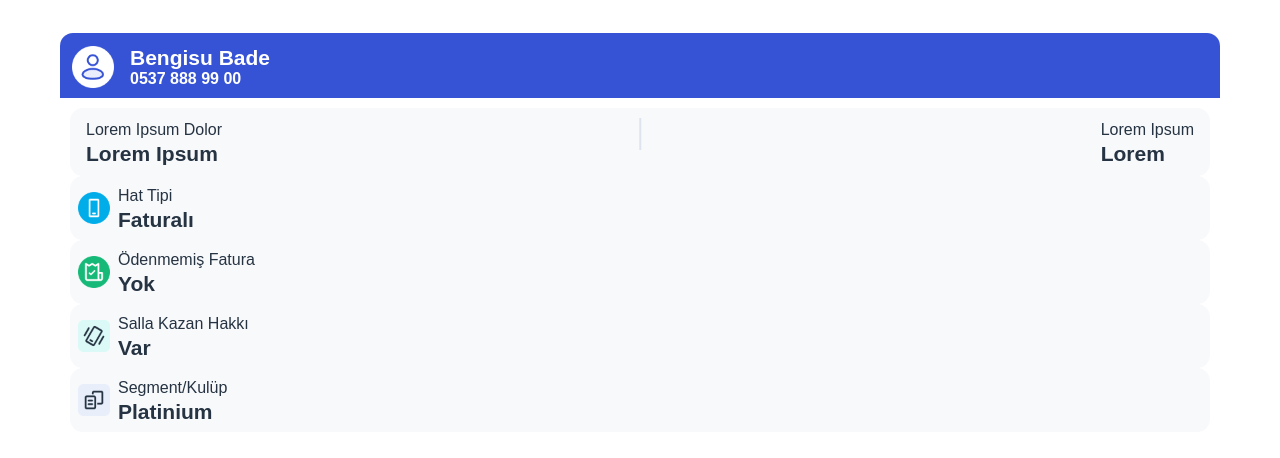
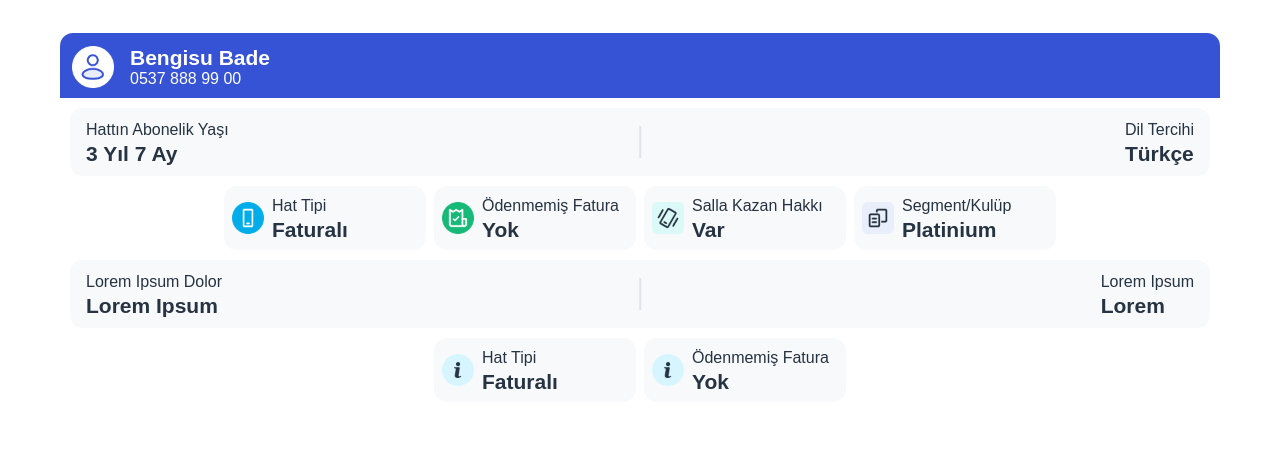
Before and after one commit to serhatbek/celly-chatbot-sdk, a React (Vite) app: page / in a window 1280 px wide. Shown: the part 6281-6739 px from the top of the page. Built offline with nearby package versions, Linux system fonts and the light colour scheme; a web font is replaced by a local one.

Commit message:
user profile stillendirme

```diff
--- a/src/components/UserProfile/InfoBox/InfoBox.scss
+++ b/src/components/UserProfile/InfoBox/InfoBox.scss
@@ -4,6 +4,7 @@
   display: flex;
   align-items: center;
   border-radius: 13px;
+  min-width: 202px;
 
   > figure {
     width: 32px;
--- a/src/components/UserProfile/InfoBoxWide/InfoBoxWide.scss
+++ b/src/components/UserProfile/InfoBoxWide/InfoBoxWide.scss
@@ -21,11 +21,12 @@
 
   &::after {
     content: '';
-    position: absolute;
     width: 1.5px;
     height: 32px;
     background-color: #dee3ed;
+    position: absolute;
+    top: 50%;
     left: 50%;
-    transform: translate(-50%, 0);
+    transform: translate(-50%, -50%);
   }
 }
--- a/src/components/UserProfile/UserProfile.jsx
+++ b/src/components/UserProfile/UserProfile.jsx
@@ -1,7 +1,12 @@
 import InfoBox from './InfoBox/InfoBox';
 import InfoBoxWide from './InfoBoxWide/InfoBoxWide';
 import './UserProfile.scss';
-import { infoBoxItems, wideBoxItems } from './data';
+import {
+  infoBoxItems,
+  infoBoxItems2,
+  wideBoxItems,
+  wideBoxItems2,
+} from './data';
 
 const UserProfile = ({ userIcon, userName, userPhone }) => {
   return (
@@ -23,8 +28,27 @@ const UserProfile = ({ userIcon, userName, userPhone }) => {
           titleTwo={wideBoxItems.titleTwo}
           textTwo={wideBoxItems.textTwo}
         />
-        <div>
+
+        <div className='box'>
           {infoBoxItems.map((item, index) => (
+            <InfoBox
+              key={index}
+              infoIcon={item.icon}
+              infoTitle={item.title}
+              infoText={item.text}
+            />
+          ))}
+        </div>
+
+        <InfoBoxWide
+          titleOne={wideBoxItems2.titleOne}
+          textOne={wideBoxItems2.textOne}
+          titleTwo={wideBoxItems2.titleTwo}
+          textTwo={wideBoxItems2.textTwo}
+        />
+
+        <div className='box'>
+          {infoBoxItems2.map((item, index) => (
             <InfoBox
               key={index}
               infoIcon={item.icon}
--- a/src/components/UserProfile/UserProfile.scss
+++ b/src/components/UserProfile/UserProfile.scss
@@ -27,7 +27,7 @@
       }
 
       span {
-        font-weight: 600;
+        font-weight: 400;
       }
     }
   }
@@ -35,5 +35,16 @@
   &__body {
     padding: 10px;
     background-color: #fff;
+
+    .box {
+      display: flex;
+      flex-wrap: wrap;
+      gap: 8px;
+      justify-content: center;
+    }
+
+    > div:not(:last-child) {
+      margin-bottom: 10px;
+    }
   }
 }
--- a/src/components/UserProfile/data.js
+++ b/src/components/UserProfile/data.js
@@ -5,10 +5,10 @@ export const userInfoItems = {
 };
 
 export const wideBoxItems = {
-  titleOne: 'Lorem Ipsum Dolor',
-  textOne: 'Lorem Ipsum',
-  titleTwo: 'Lorem Ipsum',
-  textTwo: 'Lorem ',
+  titleOne: 'Hattın Abonelik Yaşı',
+  textOne: '3 Yıl 7 Ay',
+  titleTwo: 'Dil Tercihi',
+  textTwo: 'Türkçe',
 };
 
 export const infoBoxItems = [
@@ -33,3 +33,23 @@ export const infoBoxItems = [
     text: 'Platinium',
   },
 ];
+
+export const wideBoxItems2 = {
+  titleOne: 'Lorem Ipsum Dolor',
+  textOne: 'Lorem Ipsum',
+  titleTwo: 'Lorem Ipsum',
+  textTwo: 'Lorem ',
+};
+
+export const infoBoxItems2 = [
+  {
+    icon: '../../../public/images/icons/info@2x.png',
+    title: 'Hat Tipi',
+    text: 'Faturalı',
+  },
+  {
+    icon: '../../../public/images/icons/info@2x.png',
+    title: 'Ödenmemiş Fatura',
+    text: 'Yok',
+  },
+];
```
